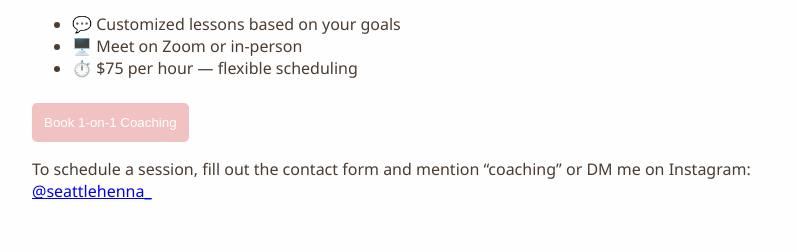
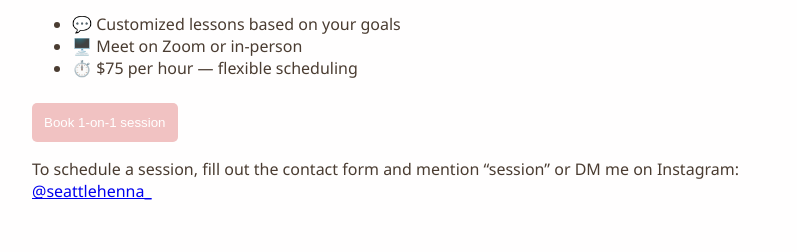
Before and after one commit to Seattlehenna/seattlehenna.github.io, a plain HTML site: page index.html in a window 1280 px wide. Shown: the part 1206-1458 px from the top of the page, 208-1005 px from the left. Drawn offline with Linux system fonts and the light colour scheme.

Commit message:
Update index.html

```diff
--- a/index.html
+++ b/index.html
@@ -113,8 +113,8 @@
       <li>🖥️ Meet on Zoom or in-person </li>
       <li>⏱️ $75 per hour — flexible scheduling</li>
     </ul>
-    <p><a href="https://seattle-henna.square.site" target="_blank"><button>Book 1-on-1 Coaching</button></a></p>
-    <p>To schedule a session, fill out the contact form and mention “coaching” or DM me on Instagram: <a href="https://instagram.com/seattlehenna_">@seattlehenna_</a></p>
+    <p><a href="https://seattle-henna.square.site" target="_blank"><button>Book 1-on-1 session</button></a></p>
+    <p>To schedule a session, fill out the contact form and mention “session” or DM me on Instagram: <a href="https://instagram.com/seattlehenna_">@seattlehenna_</a></p>
   </section>
 
   <section id="registration">
@@ -158,7 +158,7 @@
       <select id="interest" name="interest">
         <option value="hybrid">In-Person Hybrid Class</option>
         <option value="online">Fully Online Zoom Class</option>
-        <option value="coaching">1-on-1 Coaching</option>
+        <option value="session">1-on-1 Coaching</option>
       </select>
       <label for="message">Message:</label>
       <textarea id="message" name="message" rows="4" placeholder="Your message..." required></textarea>
```
